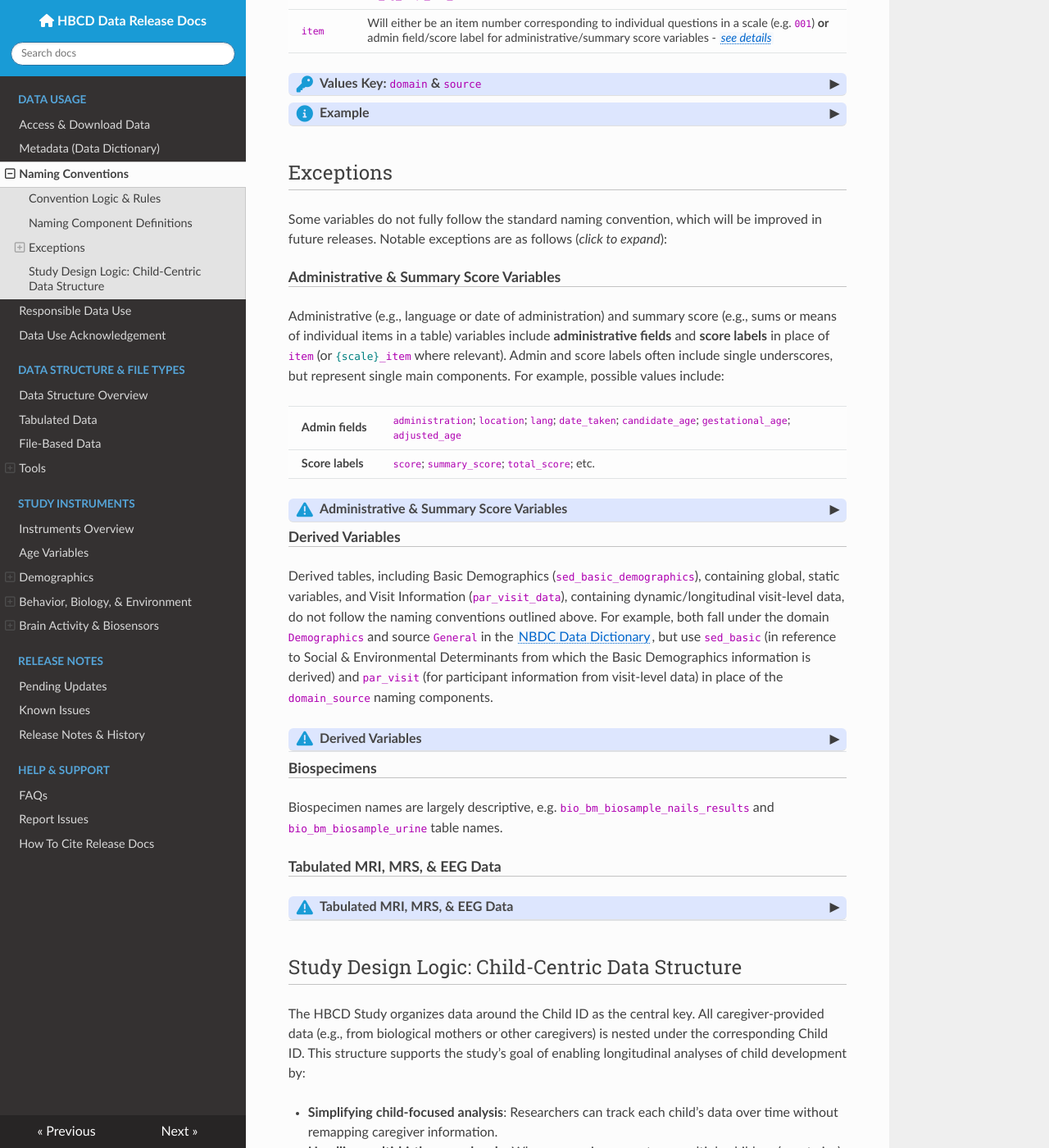
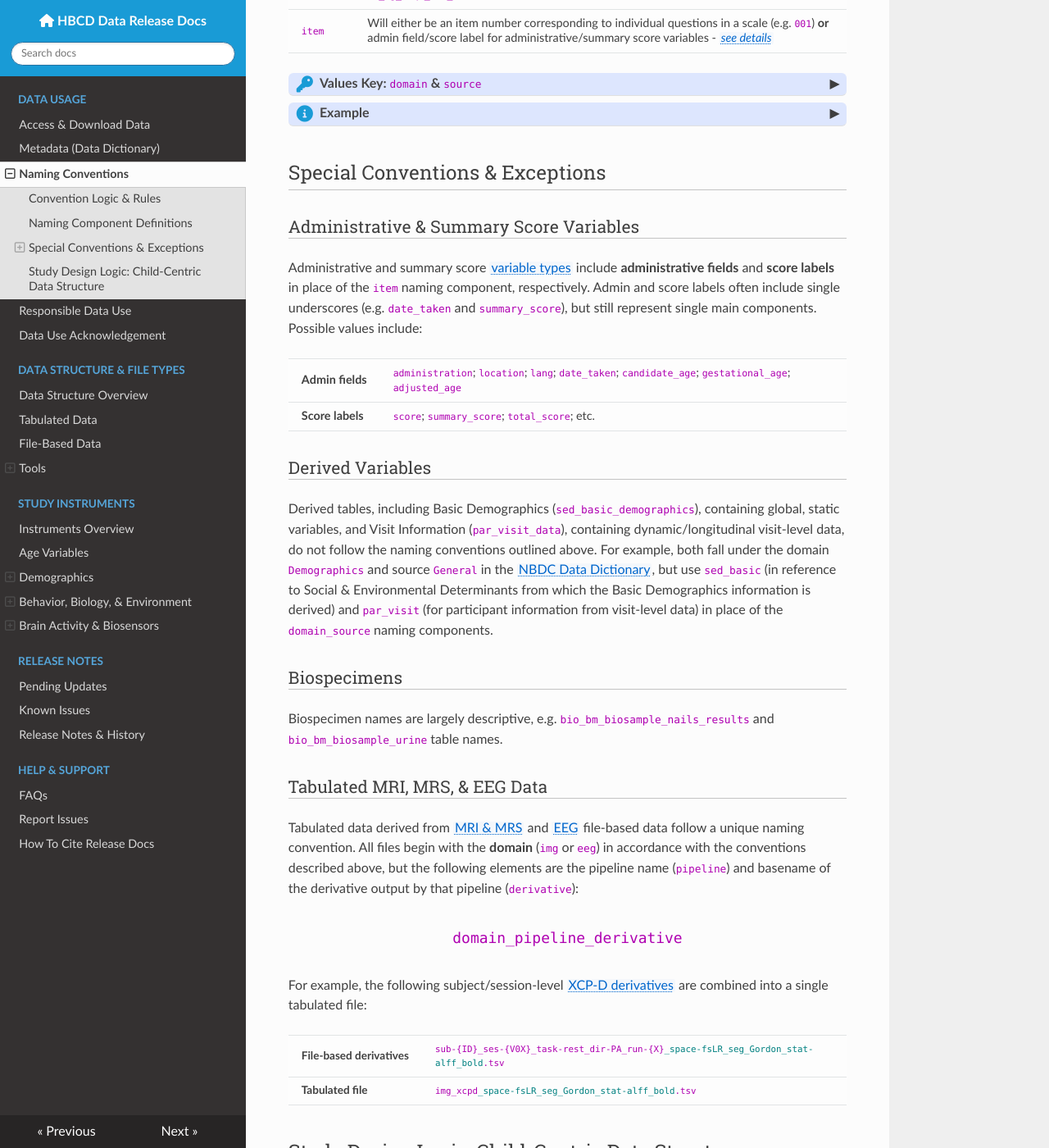
Before and after one commit to nbdc-datahub/hbcd-docs, an MkDocs documentation site: the page built from docs/access/naming-conventions.md, in a window 1280 px wide and 1400 px high, scrolled down 1070 px. Shown: the whole window at 82% size. Built offline with MkDocs 1.6.1, drawn with Linux system fonts in a browser that asks for light colours; nearby versions of some CDN libraries.

Commit message:
fix broken links

```diff
--- a/docs/access/naming-conventions.md
+++ b/docs/access/naming-conventions.md
@@ -111,12 +111,11 @@
 </ul>
 </div>
 
-## Exceptions
+## Special Conventions & Exceptions
 
-Some variables do not fully follow the standard naming convention, which will be improved in future releases. Notable exceptions are as follows (*click to expand*):
+### Administrative & Summary Score Variables
 
-#### Administrative & Summary Score Variables
-<p>Administrative (e.g., language or date of administration) and summary score (e.g., sums or means of individual items in a table) variables include <strong>administrative fields</strong> and <strong>score labels</strong> in place of <code>item</code> (or <code><span style="color: teal;">{scale}</span>_item</code> where relevant). Admin and score labels often include single underscores, but represent single main components. For example, possible values include:</p>
+Administrative and summary score <a href="../metadata/#type_var" target="_blank">variable types</a> include **administrative fields** and **score labels** in place of the `item` naming component, respectively. Admin and score labels often include single underscores (e.g. `date_taken` and `summary_score`), but still represent single main components. Possible values include:
 <table class="table-no-vertical-lines" style="width: 100%; border-collapse: collapse; table-layout: fixed;">
 <tbody>
 <tr>
@@ -130,71 +129,16 @@
 </tbody>
 </table>
 
-<div id="exceptions-admin" class="table-banner" onclick="toggleCollapse(this)">
-  <span class="emoji"><i class="fas fa-exclamation-triangle"></i></span>
-  <span class="text-with-link">
-  <span class="text">Administrative & Summary Score Variables</span>
-  <a class="anchor-link" href="#exceptions-admin" title="Copy link">
-  <i class="fa-solid fa-link"></i>
-  </a>
-  </span>
-  <span class="arrow">▸</span>
-</div>
-<div class="table-collapsible-content">
-<p>Administrative (e.g., language or date of administration) and summary score (e.g., sums or means of individual items in a table) variables include <strong>administrative fields</strong> and <strong>score labels</strong> in place of <code>item</code> (or <code><span style="color: teal;">{scale}</span>_item</code> where relevant). Admin and score labels often include single underscores, but represent single main components. For example, possible values include:</p>
-<table class="table-no-vertical-lines" style="width: 100%; border-collapse: collapse; table-layout: fixed;">
-<tbody>
-<tr>
-  <td><b>Admin fields</b></td>
-  <td  style="word-wrap: break-word; white-space: normal;"><code>administration</code>; <code>location</code>; <code>lang</code>; <code>date_taken</code>; <code>candidate_age</code>; <code>gestational_age</code>; <code>adjusted_age</code></td>
-</tr>
-<tr>
-  <td><b>Score labels</b></td>
-  <td><code>score</code>; <code>summary_score</code>; <code>total_score</code>; etc.</td>
-</tr>
-</tbody>
-</table>
-</div>
-
-
-#### Derived Variables
+### Derived Variables
 
 <p>Derived tables, including Basic Demographics (<code>sed_basic_demographics</code>), containing global, static variables, and Visit Information (<code>par_visit_data</code>), containing dynamic/longitudinal visit-level data, do not follow the naming conventions outlined above. For example, both fall under the domain <code>Demographics</code> and source <code>General</code> in the <a href="#nbdc-data-dictionary">NBDC Data Dictionary</a>, but use <code>sed_basic</code> (in reference to Social &amp; Environmental Determinants from which the Basic Demographics information is derived) and <code>par_visit</code> (for participant information from visit-level data) in place of the <code>domain_source</code> naming components. </p>
 
-<div id="exceptions-derived" class="table-banner" onclick="toggleCollapse(this)">
-  <span class="emoji"><i class="fas fa-exclamation-triangle"></i></span>
-  <span class="text-with-link">
-  <span class="text">Derived Variables</span>
-  <a class="anchor-link" href="#exceptions-derived" title="Copy link">
-  <i class="fa-solid fa-link"></i>
-  </a>
-  </span>
-  <span class="arrow">▸</span>
-</div>
-<div class="collapsible-content">
-<p>Derived tables, including Basic Demographics (<code>sed_basic_demographics</code>), containing global, static variables, and Visit Information (<code>par_visit_data</code>), containing dynamic/longitudinal visit-level data, do not follow the naming conventions outlined above. For example, both fall under the domain <code>Demographics</code> and source <code>General</code> in the <a href="#nbdc-data-dictionary">NBDC Data Dictionary</a>, but use <code>sed_basic</code> (in reference to Social &amp; Environmental Determinants from which the Basic Demographics information is derived) and <code>par_visit</code> (for participant information from visit-level data) in place of the <code>domain_source</code> naming components. </p>
-</div>
-
-#### Biospecimens
+### Biospecimens
 
 <p>Biospecimen names are largely descriptive, e.g. <code>bio_bm_biosample_nails_results</code> and <code>bio_bm_biosample_urine</code> table names.</p>
 
+### Tabulated MRI, MRS, & EEG Data
 
-
-#### Tabulated MRI, MRS, & EEG Data
-
-
-<div id="exceptions-mri" class="table-banner" onclick="toggleCollapse(this)">
-  <span class="emoji"><i class="fas fa-exclamation-triangle"></i></span>
-  <span class="text-with-link">
-  <span class="text">Tabulated MRI, MRS, & EEG Data</span>
-  <a class="anchor-link" href="#exceptions-mri" title="Copy link">
-  <i class="fa-solid fa-link"></i>
-  </a>
-  </span>
-  <span class="arrow">▸</span>
-</div>
-<div class="collapsible-content">
 <p>Tabulated data derived from <a href="../../instruments/#mri" target="_blank">MRI & MRS</a> and <a href="../../instruments/#eeg" target="_blank">EEG</a> file-based data follow a unique naming convention. All files begin with the <strong>domain</strong> (<code>img</code> or <code>eeg</code>) in accordance with the conventions described above, but the following elements are the pipeline name (<code>pipeline</code>) and basename of the derivative output by that pipeline (<code>derivative</code>):</p>
 <p style="font-size: 1.4em; font-weight: bold; padding: 10px;" align="center">
 <code>domain_pipeline_derivative</code>
@@ -212,7 +156,6 @@
 </tbody>
 </table>
 </ul>
-</div>
 
 ## Study Design Logic: Child-Centric Data Structure
 
```
Also changed, not shown: docs/access/download.md (+0 -2 lines), docs/access/metadata.md (+1 -1 lines), docs/access/resp_data_use.md (+1 -1 lines).
